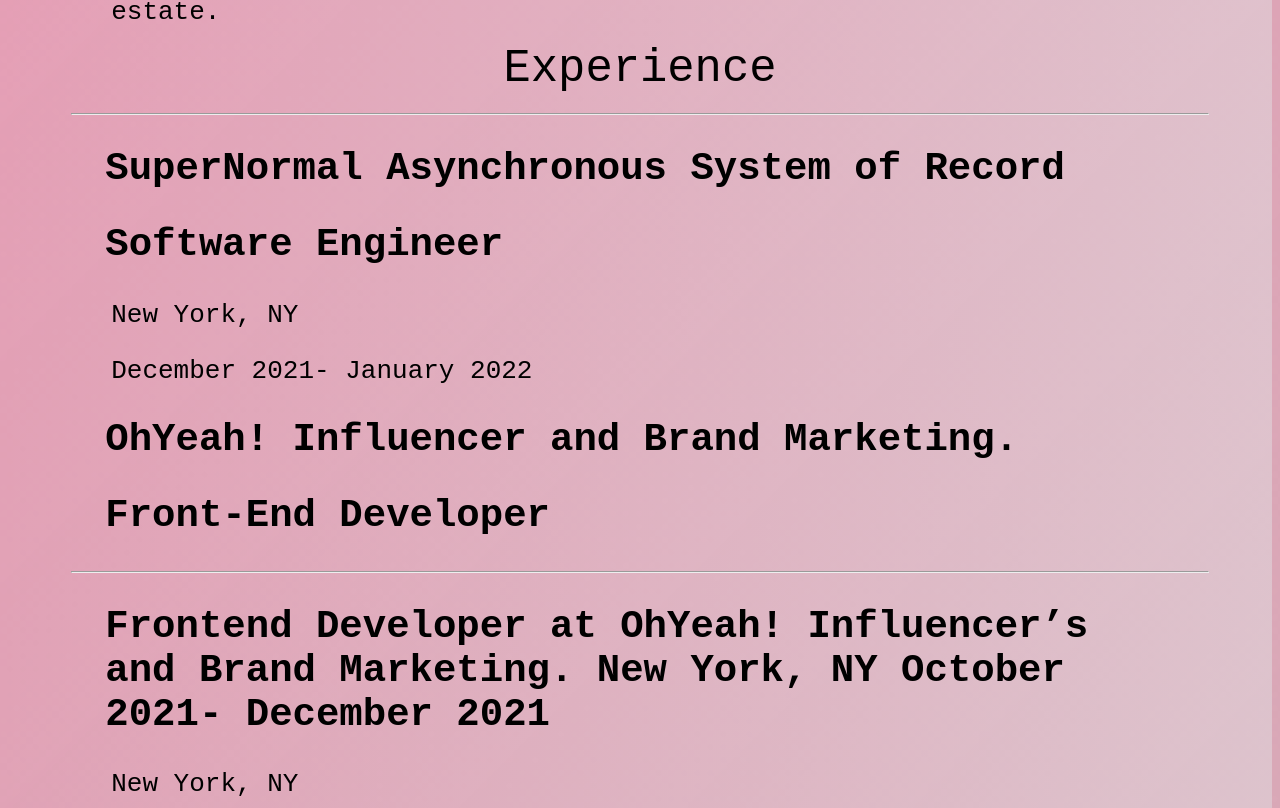
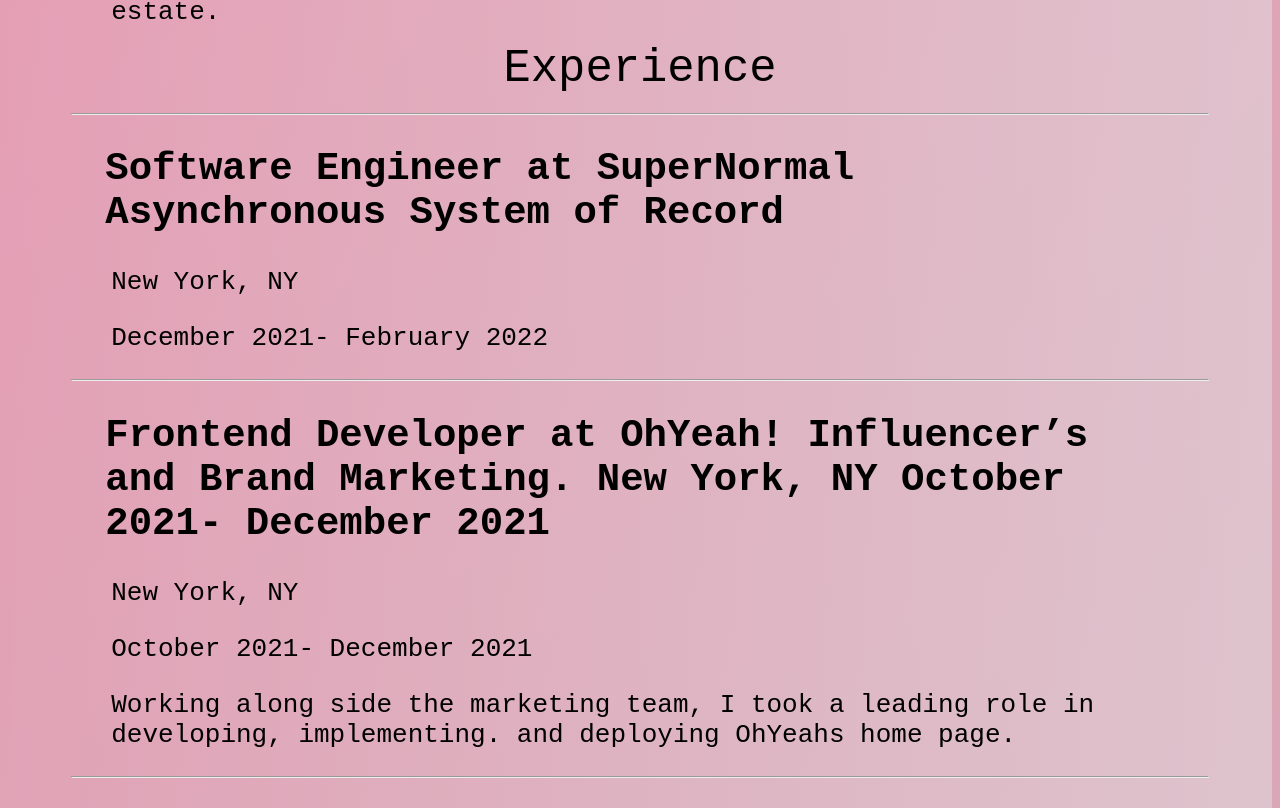
Before and after one commit to sarisgar28/sara-portfolio, a Next.js app: page / in a window 1280 px wide. Shown: the part 572-1380 px from the top of the page. Built offline with nearby package versions, Linux system fonts and the light colour scheme.

Commit message:
Fixed some grammar.

```diff
--- a/pages/index.js
+++ b/pages/index.js
@@ -37,25 +37,14 @@
        <h1> Experience</h1>
          <hr className="separator"></hr>
          <h2>
-         SuperNormal Asynchronous System of Record
-
-          </h2>
-          <h2>
-            Software Engineer
-          </h2>
+          Software Engineer at SuperNormal Asynchronous System of Record
+         </h2>
           <ol>
           New York, NY
           </ol>
           <ol>
-         December 2021- January 2022
+         December 2021- February 2022
           </ol>
-          <h2>
-          OhYeah! Influencer and Brand Marketing.
-
-          </h2>
-          <h2>
-            Front-End Developer
-          </h2>
           <hr className="separator"></hr>
           <h2>
           Frontend Developer at OhYeah!  Influencer’s and Brand Marketing.
```
